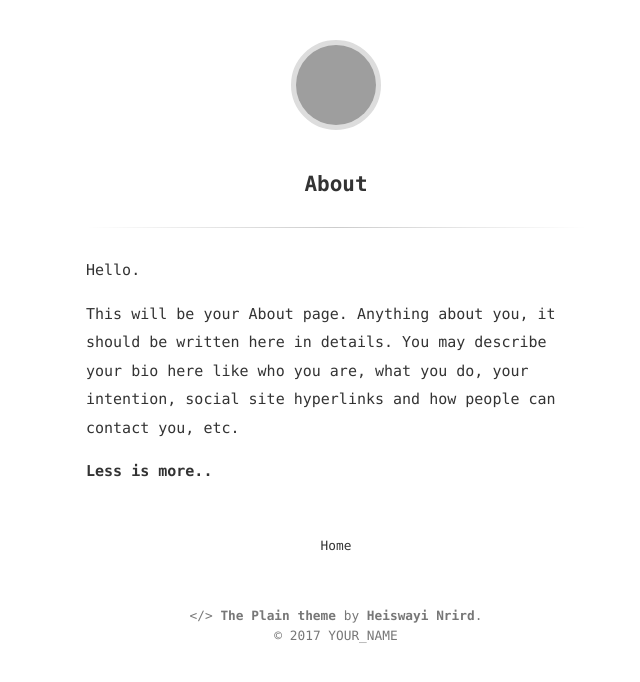
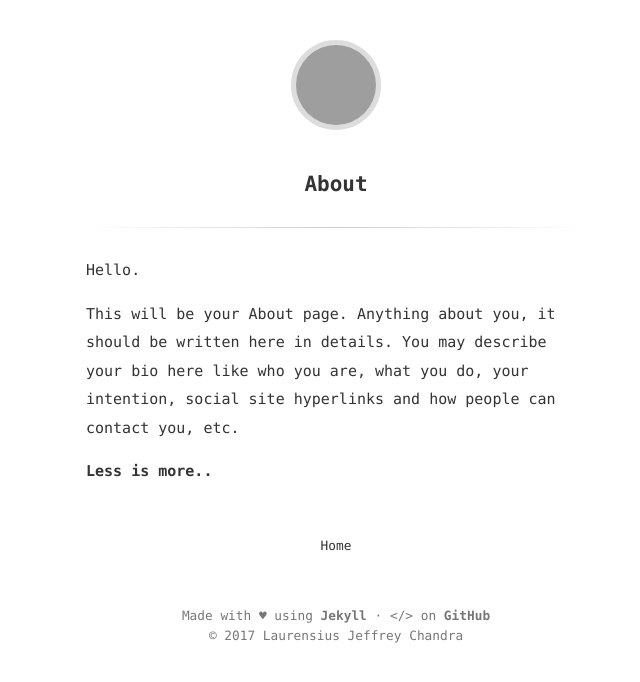
Before and after one commit to arcestia/skiddle.id, a Jekyll site: the page built from about.md, in a window 1280 px wide, cut to the strip 0-682 px from the top of the page. Shown: the whole strip, without its empty margins (304-944 px from the left). Built offline with Jekyll 4.4.1, drawn with Linux system fonts in a browser that asks for light colours; grey boxes are pictures that could not be loaded.

Commit message:
Preparing Stage

```diff
--- a/_config.yml
+++ b/_config.yml
@@ -1,20 +1,20 @@
 # Site Info
-title:              "The Plain"
-description:        "The Plain is a minimalist Jekyll theme, that's it. Can't say anymore..."
-google_verify:      epFgX0s_0RM3CdjwFcsewfXzPov2g8s9ZBOLyaIUH-o # Put your Google Verification here
+title:              "Laurensius Jeffrey Chandra"
+description:        "Personal Blog of Laurensius Jeffrey Chandra"
+google_verify:      tEAtkOKYnRvwyMRsTrHI6rKaun9ITbMwl90vMn5b6KE # Put your Google Verification here
 google_analytics:   UA-XXXXXXX-X # Put your Google Analytics code
 
 # Author Info
-author_name:        "YOUR_NAME" # Your name here
-author_email:       hnrird@gmail.com # Your email here
-author_gravatar:    2b38b1b0e7e08b69379bd61582adf0c8 # Your Gravatar md5 hash here for logo
-twitter_username:   HeiswayiNrird # Your Twitter username here
-github_username:    heiswayi # Your GitHub username here
+author_name:        "Laurensius Jeffrey Chandra" # Your name here
+author_email:       me@arcestia.com # Your email here
+author_gravatar:    92ce146fe7bba637cb0629582e2ba91b # Your Gravatar md5 hash here for logo
+twitter_username:   LizSnowy # Your Twitter username here
+github_username:    arcestia # Your GitHub username here
 
 # Site Settings
 baseurl:            "" # Base URL must end WITHOUT a slash, default: ""
 permalink:          /notes/:title # Post permalink
-timezone:           Asia/Kuala_Lumpur # https://en.wikipedia.org/wiki/List_of_tz_database_time_zones
+timezone:           Asia/Jakarta # https://en.wikipedia.org/wiki/List_of_tz_database_time_zones
 mathjax:            true  # enables support for mathjax - set to false to disable
 
 # Site Build
--- a/_includes/footer.html
+++ b/_includes/footer.html
@@ -1,4 +1,4 @@
 <div class="footer">
-  <span class="block">&lt;/&gt; <a href="http://github.com/heiswayi/the-plain" title="a minimalist Jekyll theme for personal blog">The Plain theme</a> by <a href="http://heiswayi.github.io">Heiswayi Nrird</a>.</span>
+  <span class="block">Made with &hearts; using <a href="http://jekyllrb.com/">Jekyll</a> &middot; &lt;/&gt; on <a href="https://github.com/{{ site.github_username }}" title="Hosted on GitHub">GitHub</a></span>
   <span class="block">&copy; {{ site.time | date: '%Y' }} {{ site.author_name }}</span>
 </div>
--- a/_includes/head.html
+++ b/_includes/head.html
@@ -19,7 +19,7 @@
 	<meta name="google-site-verification" content="{{ site.google_verify }}">
 {% endif %}
 
-<link rel="icon" href="{{ site.baseurl }}/assets/favicon.png">
+<link rel="icon" href="{{ site.baseurl }}/assets/favicon.ico">
 <link rel="apple-touch-icon" href="{{ site.baseurl }}/assets/touch-icon.png">
 <link rel="stylesheet" href="{{ site.baseurl }}/assets/core.css">
 <link rel="canonical" href="{{ page.url | prepend: site.baseurl }}">
```
Also changed, not shown: _posts/2015-09-06-lorem-ipsum.md (deleted, +0 -24 lines), _posts/2015-09-09-download-this-theme.md (deleted, +0 -8 lines), _posts/2016-10-18-very-long-title-post.md (deleted, +0 -138 lines), _posts/2017-09-11-hello-world.md (added, +6 -0 lines), assets/favicon.ico (added), assets/favicon.png (deleted).
